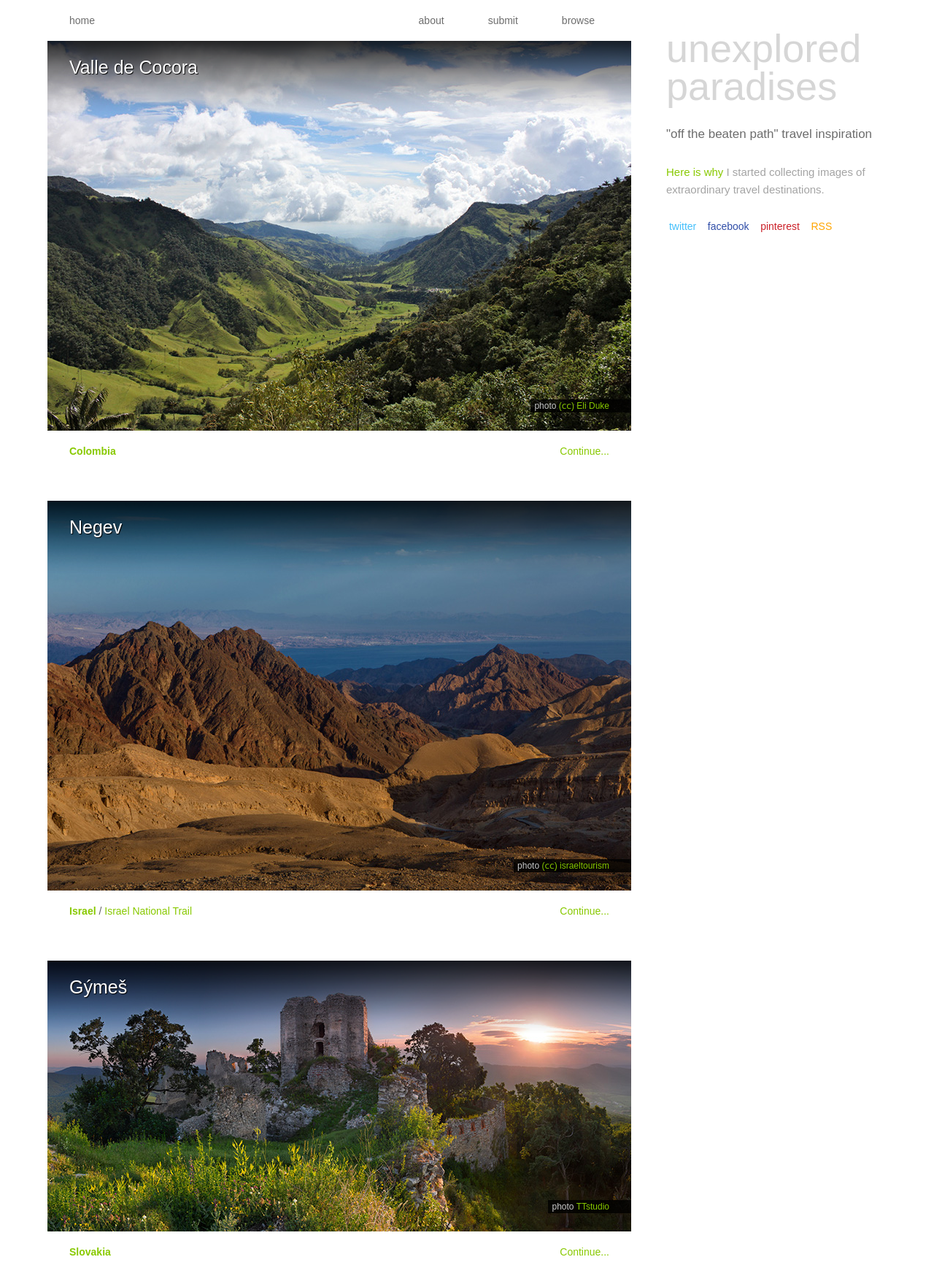
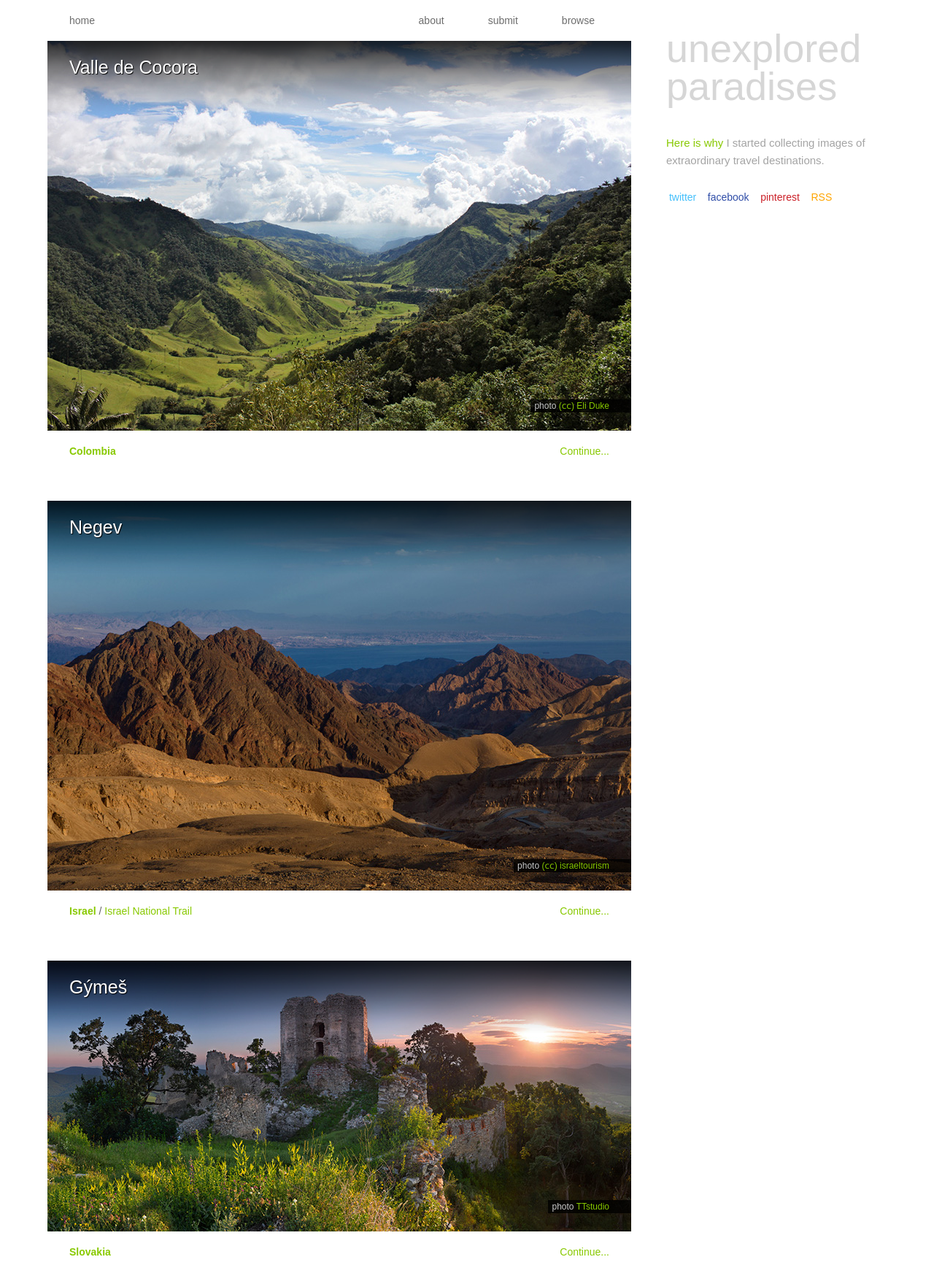
Before and after one commit to crawlingout/unexplored, a Jekyll site: the page built from index.html, in a window 1280 px wide, cut to the strip 0-1779 px from the top of the page. Shown: the top 1759 px of the strip at 73% size. Built offline with Jekyll 4.4.1, drawn with Linux system fonts in a browser that asks for light colours; Markdown is read by kramdown in place of the engine named in the settings; the list of posts is cut into pages by our own code; comment, search, counter and statistics services are not loaded.

Commit message:
Minor SEO tweaks and some re-styling

```diff
--- a/_includes/foot.html
+++ b/_includes/foot.html
@@ -8,7 +8,11 @@
         </div>
 
         <div id="secondaryfooter">
-          Photos of extraordinary travel destinations.
+          {% if page.title == 'unexplored paradises' %}
+            <strong>Photos of extraordinary travel destinations.</strong>
+          {% else %}
+            <strong>"off the beaten path" travel inspiration</strong>
+          {% endif %}
         </div>
       </div>
 
--- a/_includes/head.html
+++ b/_includes/head.html
@@ -68,8 +68,6 @@
         <div id="head">
             <h1><a href="/">{{ site.name }}</a></h1>
 
-            <h2>"off the beaten path" travel inspiration</h2>
-
             <div id="explanation">
                 <a href="/first/">Here is why</a> I started collecting images of extraordinary travel destinations.
             </div>
@@ -81,9 +79,6 @@
     </div>
     <div id="mobilehead">
         <h1><a href="/">{{ site.name }}</a></h1>
-
-        <h2>"off the beaten path" travel inspiration</h2>
-
     </div>
 
     <div id="container">
--- a/css/style.css
+++ b/css/style.css
@@ -134,7 +134,7 @@
     color: #a4a4a4;
     font-size: 15px;
     line-height: 24px;
-    padding: 20px 0 10px;
+    padding: 10px 0;
 }
 
 .title {
```
